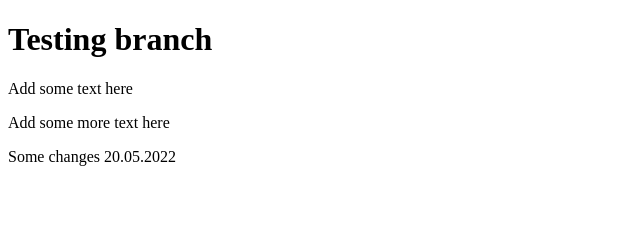
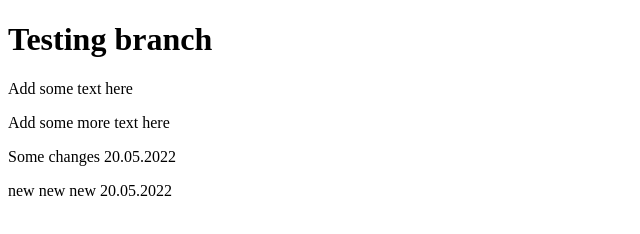
Before and after one commit to mikbrazh/test-branches-repo, a plain HTML site: page index.html in a window 1280 px wide. Shown: the whole page, without its empty margins (0-640 px from the left). Drawn offline with Linux system fonts and the light colour scheme.

Commit message:
Update index.html

```diff
--- a/index.html
+++ b/index.html
@@ -10,5 +10,6 @@
   <p>Add some text here</p>
   <p>Add some more text here</p>
   <p>Some changes 20.05.2022</p>
+  <p>new new new 20.05.2022</p>
 </body>
 </html>
```
